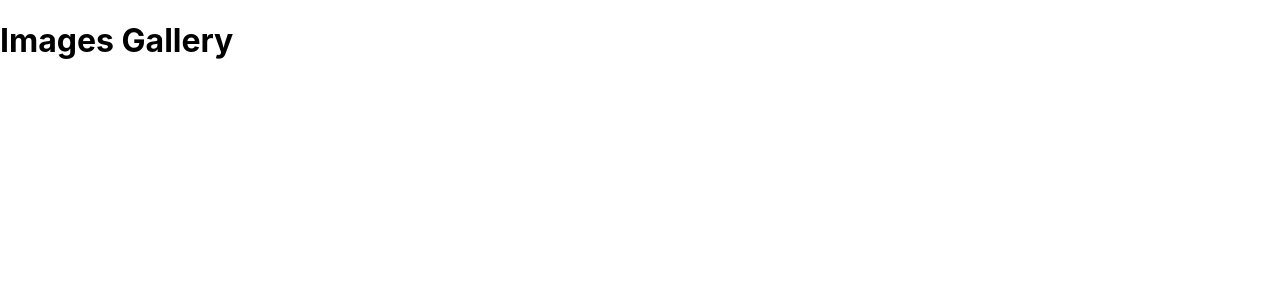
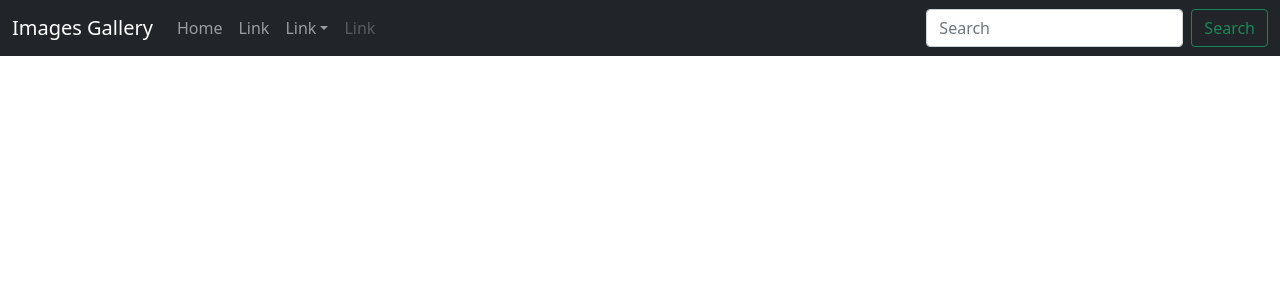
Before and after one commit to AlexZaid/images-gallery, a React (Create React App) app in the folder frontend/: page / in a window 1280 px wide. Shown: the top 300 px of the page. Built offline with nearby package versions, Linux system fonts and the light colour scheme.

Commit message:
header component

```diff
--- a/frontend/src/App.js
+++ b/frontend/src/App.js
@@ -1,7 +1,10 @@
+import 'bootstrap/dist/css/bootstrap.min.css';
+import Header from './components/Header';
+
 const App = () => {
   return (
     <div >
-      <h1>Images Gallery</h1>
+      <Header title="Images Gallery"/>
     </div>
   );
 }
--- /dev/null
+++ b/frontend/src/components/Header.js
@@ -0,0 +1,45 @@
+import React from 'react';
+import { Navbar,Nav,NavDropdown,Form,FormControl,Button,Container } from 'react-bootstrap';
+
+const Header = ({title}) => {
+    return (
+        <Navbar bg="dark" variant="dark" expand="lg">
+            <Container fluid>
+              <Navbar.Brand href="#">{title}</Navbar.Brand>
+              <Navbar.Toggle aria-controls="navbarScroll" />
+              <Navbar.Collapse id="navbarScroll">
+                <Nav
+                  className="me-auto my-2 my-lg-0"
+                  style={{ maxHeight: '100px' }}
+                  navbarScroll
+                >
+                  <Nav.Link href="#action1">Home</Nav.Link>
+                  <Nav.Link href="#action2">Link</Nav.Link>
+                  <NavDropdown title="Link" id="navbarScrollingDropdown">
+                    <NavDropdown.Item href="#action3">Action</NavDropdown.Item>
+                    <NavDropdown.Item href="#action4">Another action</NavDropdown.Item>
+                    <NavDropdown.Divider />
+                    <NavDropdown.Item href="#action5">
+                      Something else here
+                    </NavDropdown.Item>
+                  </NavDropdown>
+                  <Nav.Link href="#" disabled>
+                    Link
+                  </Nav.Link>
+                </Nav>
+                <Form className="d-flex">
+                  <FormControl
+                    type="search"
+                    placeholder="Search"
+                    className="me-2"
+                    aria-label="Search"
+                  />
+                  <Button variant="outline-success">Search</Button>
+                </Form>
+              </Navbar.Collapse>
+            </Container>
+        </Navbar>
+    )
+};
+
+export default Header;
```
Also changed, not shown: frontend/package.json (+7 -1 lines), 1 other file (tests, documents, lock files or other folders).
